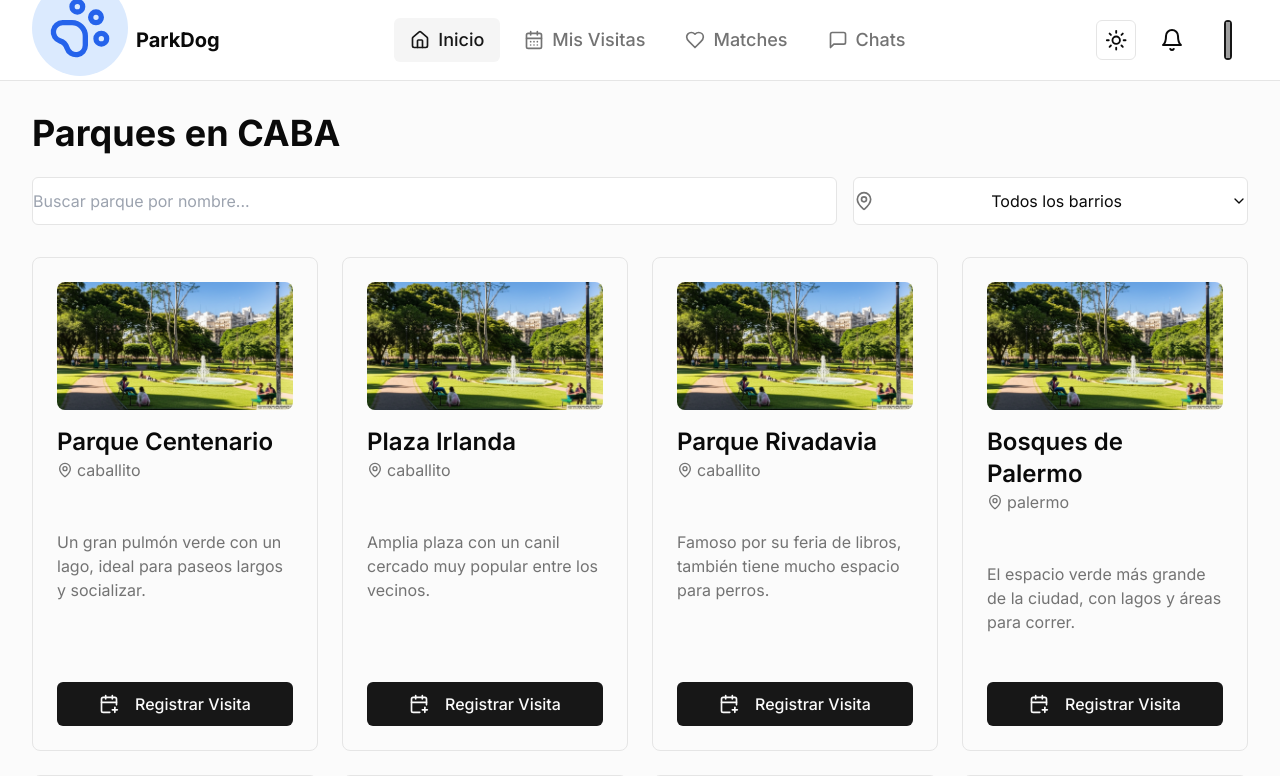
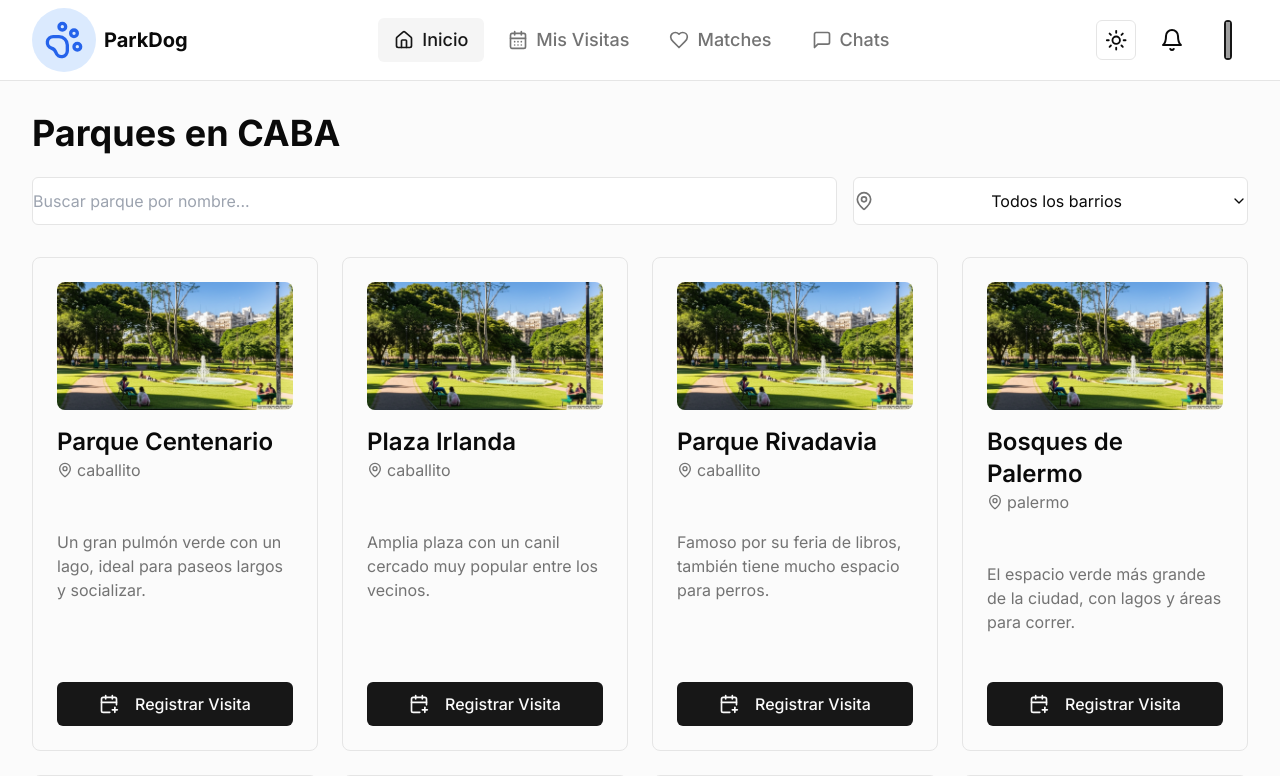
Before and after one commit to PitrelliAndres/caninaApp, a Next.js app in the folder frontend/: page /home in a window 1280 px wide. Shown: the top 776 px of the page. Built offline with nearby package versions, Linux system fonts and the light colour scheme; grey boxes are pictures that could not be loaded.

Commit message:
fix header icon

```diff
--- a/frontend/components/layout/header.jsx
+++ b/frontend/components/layout/header.jsx
@@ -48,9 +48,9 @@ export function Header() {
     <header className="sticky top-0 z-50 w-full border-b bg-background/95 backdrop-blur supports-[backdrop-filter]:bg-background/60">
       <div className="container flex h-20 items-center justify-between">
         <Link href="/home" className="flex items-center gap-2">
-        <div className="inline-flex items-center justify-center p-4 bg-blue-100 rounded-full mb-6">
+        <div className="inline-flex items-center justify-center p-3 bg-blue-100 rounded-full">
 
-          <PawPrint className="h-16 w-16 text-blue-600" />
+          <PawPrint className="h-10 w-10 text-blue-600" />
         </div>
           <span className="font-bold text-xl hidden sm:inline-block">ParkDog</span>
         </Link>
```
